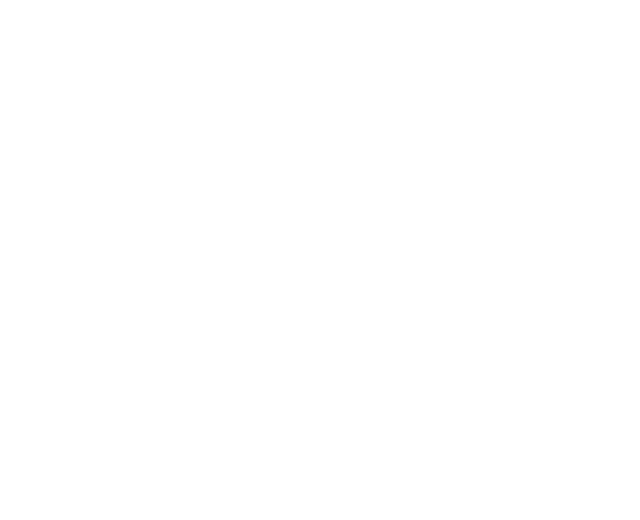
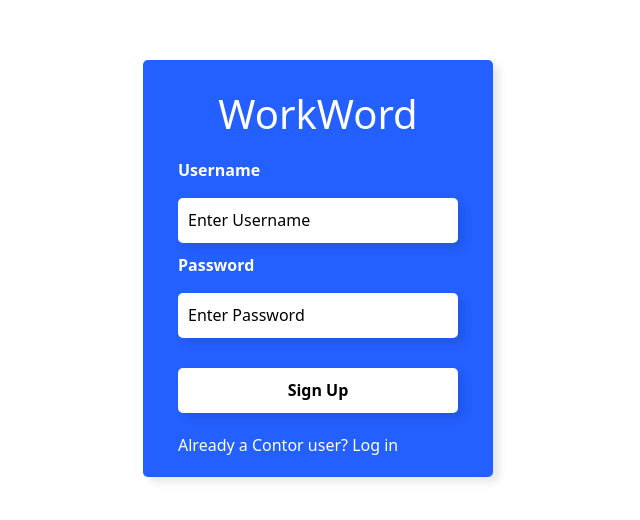
Before and after one commit to EriikT/ReactAppProject, a React (Create React App) app in the folder my-app/: page /Signup in a window 1280 px wide. Before the commit this address had no page. Shown: the part 132-652 px from the top of the page, without its empty margins (322-962 px from the left). Built offline with nearby package versions, Linux system fonts and the light colour scheme.

Commit message:
more changes

```diff
--- a/my-app/package.json
+++ b/my-app/package.json
@@ -6,6 +6,7 @@
     "@testing-library/jest-dom": "^5.17.0",
     "@testing-library/react": "^13.4.0",
     "@testing-library/user-event": "^13.5.0",
+    "axios": "^1.6.1",
     "bootstrap": "^5.3.1",
     "react": "^18.2.0",
     "react-bootstrap": "^2.8.0",
--- a/my-app/src/App.js
+++ b/my-app/src/App.js
@@ -3,6 +3,7 @@ import { BrowserRouter, Routes, Route} from 'react-router-dom';
 import Home from './pages/Home';
 import Login from './pages/Login';
 import Profile from './pages/Profile';
+import Signup from './pages/Signup';
 import './App.css';
 
 function App() {
@@ -15,6 +16,7 @@ function App() {
               <Route path='Login' element={<Login />} />
               <Route path='Home' element={<Home />} />
               <Route path='Profile' element={<Profile />} />
+              <Route path = 'Signup' element={<Signup/>}/>
           </Routes>
         </BrowserRouter>
       </div>
--- a/my-app/src/pages/Login.js
+++ b/my-app/src/pages/Login.js
@@ -17,7 +17,12 @@ export default function Login() {
                     </Link>
                 </div>
                 <div className='create-account-container'>
-                    <p>Create an account</p>
+                    <p>
+                    <Link to="/Signup">
+                        Create an account
+                    </Link>
+
+                    </p>
                 </div>
             </div>
         </>
--- /dev/null
+++ b/my-app/src/pages/Signup.css
@@ -0,0 +1,115 @@
+.container {
+    display: flex;
+    justify-content: center;
+    align-items: center;
+    height: 100vh;
+    /* background-color: blue; */
+    flex-direction: column;
+
+ }
+
+.container .container_content {
+
+    box-shadow: 6px 5px 8px rgba(0, 0, 0, 0.1);
+    border-radius: 5px;
+    color: white;
+    background-color: rgb(36, 95, 255);
+    width: auto;
+    height: auto;
+    padding: 20px;
+    box-sizing: border-box;
+
+}
+
+.container .container_content>h1{
+ text-align: center;
+}
+
+.container.active .container_content {
+    transition: all 300ms ease-in-out;
+    transform: translate(-50%, -50%) scale(1);
+}
+
+.sh3 {
+    cursor: pointer;
+    margin-bottom: 50px;
+    margin-top: 45px;
+    margin-right: 30px;
+    font-weight: 600;
+}
+
+.sh1 {
+    margin-top: 10px;
+    margin-bottom: 20px;
+
+}
+
+.uu{
+    margin-bottom: 10px;
+    margin-left: 15px;
+    margin-right: 15px;
+}
+.uu>p{
+    font-weight: bold;
+}
+
+
+
+.up {
+    margin-bottom: 10px;
+    margin-left: 15px;
+    margin-right: 15px;
+}
+
+.up>p{
+    font-weight: bold;
+}
+.userI {
+    box-shadow: 6px 5px 8px rgba(0, 0, 0, 0.1);
+    margin-top: 0px;
+    height:45px;
+    width: 280px;
+    border: none;
+    border-width: 4px;
+    background-color: white;
+    border-radius: 5px;
+
+    /* border-color: blue; */
+    color: black;
+    padding-left: 10px;
+}
+
+
+.sb {
+
+    font-size: 16px;
+    color: black;
+    padding: 10px 20px;
+    cursor: pointer;
+
+    border-radius: 5px;
+    font-weight: 600;
+    box-shadow: 6px 5px 8px rgba(0, 0, 0, 0.1);
+    margin-top: 20px;
+    margin-bottom: 20px;
+    margin-left: 15px;
+    margin-right: 15px;
+    background-color: white;
+    text-align: center;
+    border:none;
+    height:45px;
+    width: 280px;
+
+}
+
+input::placeholder {
+    color: black;
+}
+
+.b-btn {
+    margin-left: 15px;
+    cursor: pointer;
+    text-decoration: none;
+    color: white;
+
+}
--- /dev/null
+++ b/my-app/src/pages/Signup.jsx
@@ -0,0 +1,79 @@
+import React, { useState } from "react";
+import './Signup.css'
+import { Link, useNavigate } from 'react-router-dom'
+import axios from 'axios'
+
+
+function Signup (){
+
+    const [values, setValues] = useState({
+        username: '',
+        password: ''
+    })
+
+    const navigate = useNavigate()
+
+    const handleSubmit = (event) => {
+        event.preventDefault();
+        axios.post('http://localhost:8081/SignUp', values)
+        .then((res) => {
+            if(res.data.Status === "Success"){
+                navigate('/LogIn');
+            } else {
+                alert("Error");
+            }
+            // console.log(res.data);
+        })
+        .catch((err) => {
+            console.error(err);
+        })
+        // .then(res => console.log(res))
+        // .then(err => console.log(err));
+    }
+
+
+    return(
+        <>
+            <div className="container">
+                <div className="container_content">
+                    <h1 className="sh1">WorkWord</h1>
+                    <form onSubmit={handleSubmit}>
+                        <div className='uu'>
+                            <p>Username</p>
+                            <input className="userI" placeholder='Enter Username'
+                            onChange={e => setValues({...values, username: e.target.value})}/>
+                        </div>
+                        <div className='up'>
+                            <p>Password</p>
+                            <input className="userI" placeholder='Enter Password'
+                            onChange={e => setValues({...values, password: e.target.value})}/>
+                        </div>
+                        <button type="submit" className='sb'>Sign Up</button>
+                    </form>
+                    <Link to='/LogIn' className="b-btn">Already a Contor user? Log in</Link>
+
+                </div>
+
+            </div>
+            {/* <div className="popup">
+                <div className="popup_content">
+                    <h1 className='sh1'>Join Contor Today</h1>
+                    <form onSubmit={handleSubmit}>
+                        <div className='uu'>
+                            <p>Username</p>
+                            <input className="userI" placeholder='Enter Username'
+                            onChange={e => setValues({...values, username: e.target.value})}/>
+                        </div>
+                        <div className='up'>
+                            <p>Password</p>
+                            <input className="userI" placeholder='Enter Password'
+                            onChange={e => setValues({...values, password: e.target.value})}/>
+                        </div>
+                        <button type="submit" className='sb'>Sign Up</button>
+                    </form>
+                    <Link to='/LogIn' className="b-btn">Already a Contor user? Log in</Link>
+                </div>
+            </div> */}
+        </>
+    )
+} export default Signup
```
Also changed, not shown: 1 other file (tests, documents, lock files or other folders).
